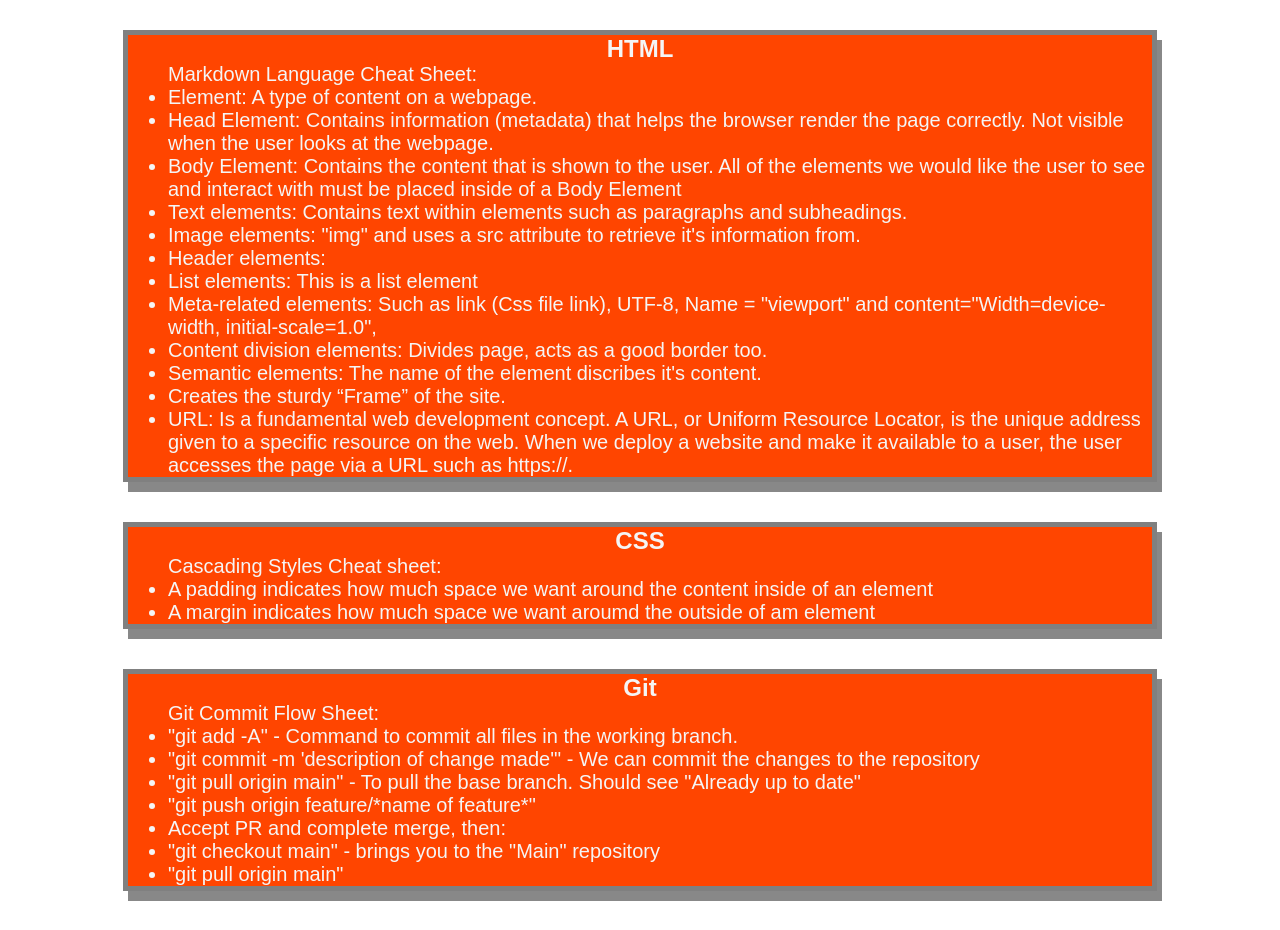
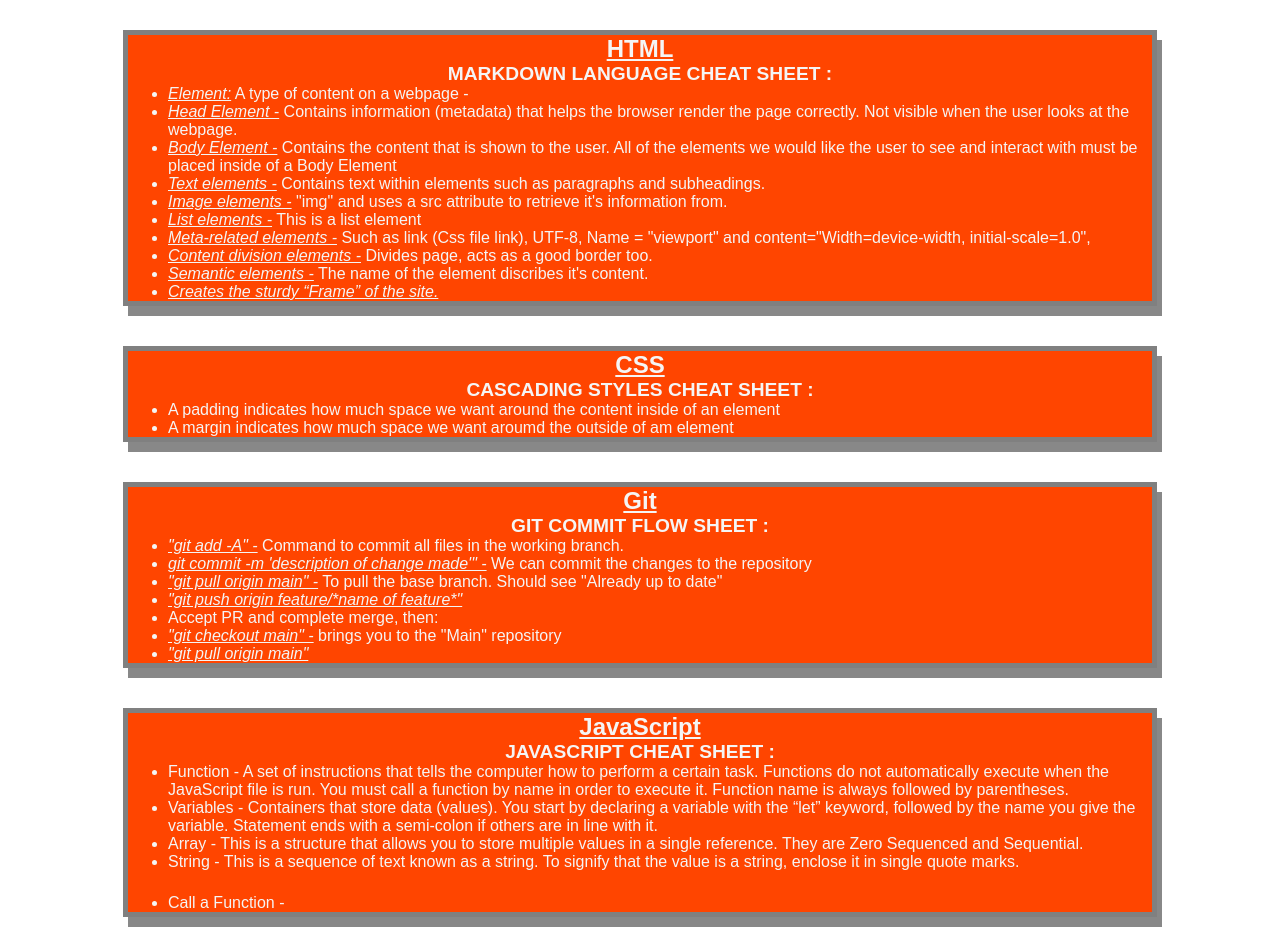
Before and after one commit to jzerkk/prework-study-guide, a plain HTML site: page index.html in a window 1280 px wide. Shown: the part 130-1060 px from the top of the page. Drawn offline with Linux system fonts and the light colour scheme.

Commit message:
reorgaized notes and added styling

```diff
--- a/assets/style.css
+++ b/assets/style.css
@@ -12,6 +12,7 @@ footer {
 h1,
 h2 {
     text-align: center;
+    text-decoration-line: underline;
 }
 img {
     display: block;
@@ -37,3 +38,11 @@ p {
     font-family: sans-serif;
     color: whitesmoke;
 }
+.category {font-size: 1.2rem;
+    text-transform:uppercase;
+    font-weight: bold;
+}
+li {font-size: 1rem}
+.italic {font-style: italic;
+    text-decoration-line: underline;
+}
--- a/index.html
+++ b/index.html
@@ -16,36 +16,33 @@
     <main>
       <section class="card" id="html-section">
         <h2>HTML</h2>
-        <ul>Markdown Language Cheat Sheet:
-          <li>Element: A type of content on a webpage.</li>
+        <p class="category">Markdown Language Cheat Sheet :</p>
+        <ul>
+          <li class="element"><span class="italic">Element:</span> A type of content on a webpage -</li>
 
-          <li>Head Element: Contains information (metadata) that helps the browser render the page correctly. Not visible when the user looks at the webpage.</li>
+          <li><span class="italic">Head Element -</span> Contains information (metadata) that helps the browser render the page correctly. Not visible when the user looks at the webpage.</li>
 
-          <li>Body Element: Contains the content that is shown to the user. All of the elements we would like the user to see and interact with must be placed inside of a Body Element</li>
+          <li><span class="italic">Body Element -</span> Contains the content that is shown to the user. All of the elements we would like the user to see and interact with must be placed inside of a Body Element</li>
 
-          <li>Text elements: Contains text within elements such as paragraphs and subheadings.</li>
+          <li><span class="italic">Text elements -</span> Contains text within elements such as paragraphs and subheadings.</li>
 
-          <li>Image elements: "img" and uses a src attribute to retrieve it's information from. </li>
+          <li><span class="italic">Image elements -</span> "img" and uses a src attribute to retrieve it's information from. </li>
 
-          <li>Header elements: </li>
+          <li><span class="italic">List elements -</span> This is a list element</li>
 
-          <li>List elements: This is a list element</li>
+          <li><span class="italic">Meta-related elements -</span> Such as link (Css file link), UTF-8, Name = "viewport" and content="Width=device-width, initial-scale=1.0",  </li>
 
-          <li>Meta-related elements: Such as link (Css file link), UTF-8, Name = "viewport" and content="Width=device-width, initial-scale=1.0",  </li>
+          <li><span class="italic">Content division elements -</span> Divides page, acts as a good border too. </li>
 
-          <li>Content division elements: Divides page, acts as a good border too. </li>
+          <li><span class="italic">Semantic elements -</span> The name of the element discribes it's content.</li>
 
-          <li>Semantic elements: The name of the element discribes it's content.</li>
-
-          <li>Creates the sturdy “Frame” of the site.</li>
-
-          <li>URL: Is a fundamental web development concept. A URL, or Uniform Resource Locator, is the unique address given to a specific resource on the web. When we deploy a website and make it available to a user, the user accesses the page via a URL such as https://<my-cool-web-app.com>.
-              </li>
+          <li class="italic">Creates the sturdy “Frame” of the site.</li>
         </ul>
       </section>
       <section class="card" id="css-section">
       <h2>CSS</h2>
-      <ul>Cascading Styles Cheat sheet:
+      <p class="category">Cascading Styles Cheat sheet :</p>
+      <ul>
         <li>A padding indicates how much space we want around the content inside of an element</li>
         <li>A margin indicates how much space we want aroumd the outside of am element</li>
       </ul>
@@ -53,24 +50,27 @@
 
       <section class="card" id="git-section">
         <h2>Git</h2>
-        <ul>Git Commit Flow Sheet:
-          <li>"git add -A" - Command to commit all files in the working branch.</li>
-          <li>"git commit -m 'description of change made'" - We can commit the changes to the repository</li>
-          <li>"git pull origin main" - To pull the base branch. Should see "Already up to date"</li>
-          <li>"git push origin feature/*name of feature*"</li>
-          <li>Accept PR and complete merge, then:</li>
-          <li>"git checkout main" - brings you to the "Main" repository</li>
-          <li>"git pull origin main"</li>
+        <p class="category">Git Commit Flow Sheet :</p>
+        <ul>
+          <li><span class="italic">"git add -A" -</span> Command to commit all files in the working branch.</li>
+          <li><span class="italic">git commit -m 'description of change made'" -</span> We can commit the changes to the repository</li>
+          <li><span class="italic">"git pull origin main" -</span> To pull the base branch. Should see "Already up to date"</li>
+          <li><span class="italic">"git push origin feature/*name of feature*"</span></li>
+          <li><span class="bold">Accept PR and complete merge, then:</span></li>
+          <li><span class="italic">"git checkout main" -</span> brings you to the "Main" repository</li>
+          <li><span class="italic">"git pull origin main"</span></li>
         </ul>
       </section>
       <section class="card" id="Java-section">
       <h2>JavaScript</h2>
+      <p class="category">JavaScript Cheat Sheet :</p>
       <ul>
-        <label>JavaScript Cheat Sheet:</label>
-        <li>Function: A set of instructions that tells the computer how to perform a certain task. Functions do not automatically execute when the JavaScript file is run. You must call a function by name in order to execute it. Function name is always followed by parentheses.</li>
-        <li>Variables: Containers that store data (values). You start by declaring a variable with the “let” keyword, followed by the name you give the variable. Statement ends with a semi-colon if others are in line with it.</li>
-        <li>Array: This is a structure that allows you to store multiple values in a single reference. They are Zero Sequenced and Sequential.</li>
-        <li>String: This is a sequence of text known as a string. To signify that the value is a string, enclose it in single quote marks.</li>
+        <li>Function - A set of instructions that tells the computer how to perform a certain task. Functions do not automatically execute when the JavaScript file is run. You must call a function by name in order to execute it. Function name is always followed by parentheses.</li>
+        <li>Variables - Containers that store data (values). You start by declaring a variable with the “let” keyword, followed by the name you give the variable. Statement ends with a semi-colon if others are in line with it.</li>
+        <li>Array - This is a structure that allows you to store multiple values in a single reference. They are Zero Sequenced and Sequential.</li>
+        <li>String - This is a sequence of text known as a string. To signify that the value is a string, enclose it in single quote marks.</li>
+        <br>
+        <li>Call a Function - </li>
       </ul>
       </section>
     </main>
```
